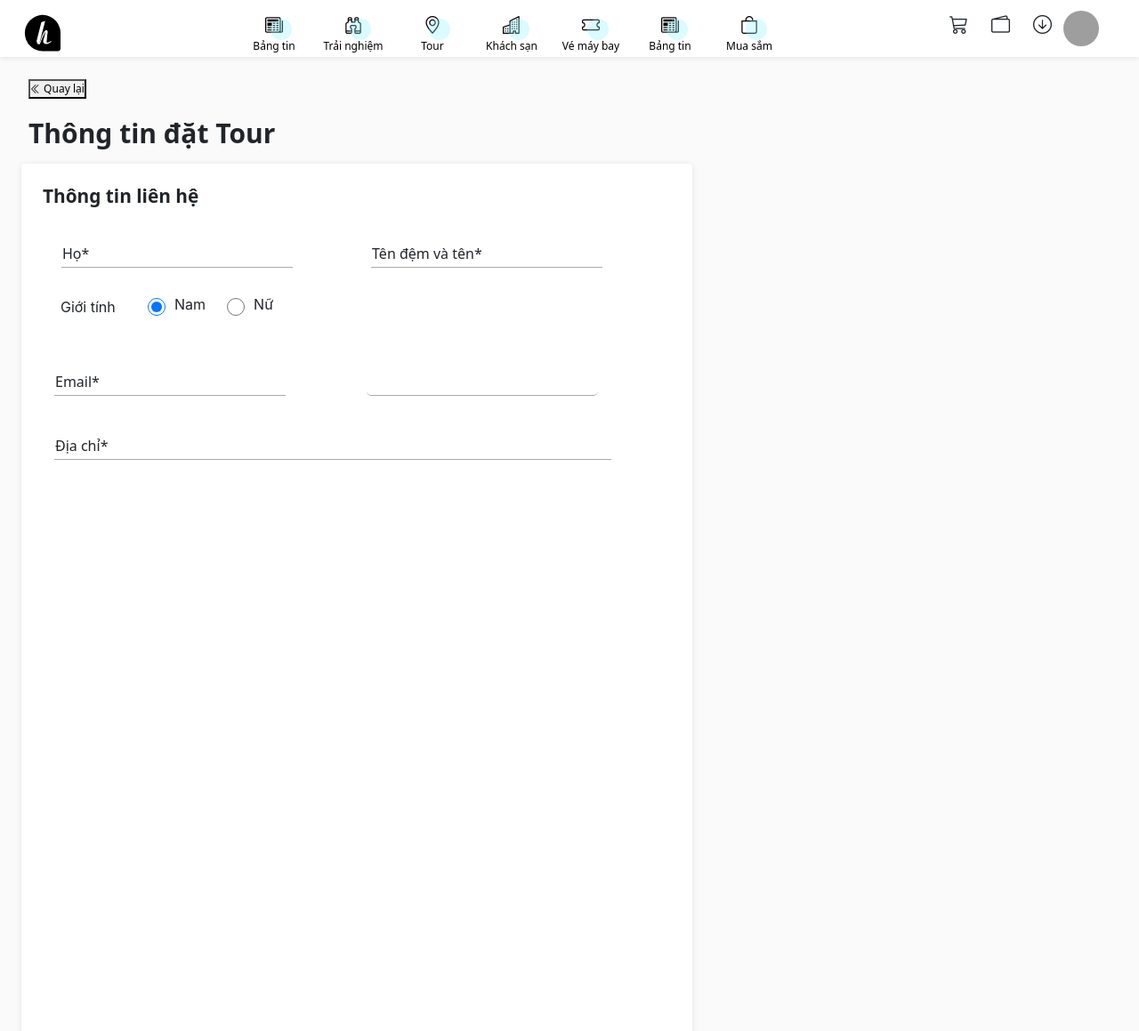
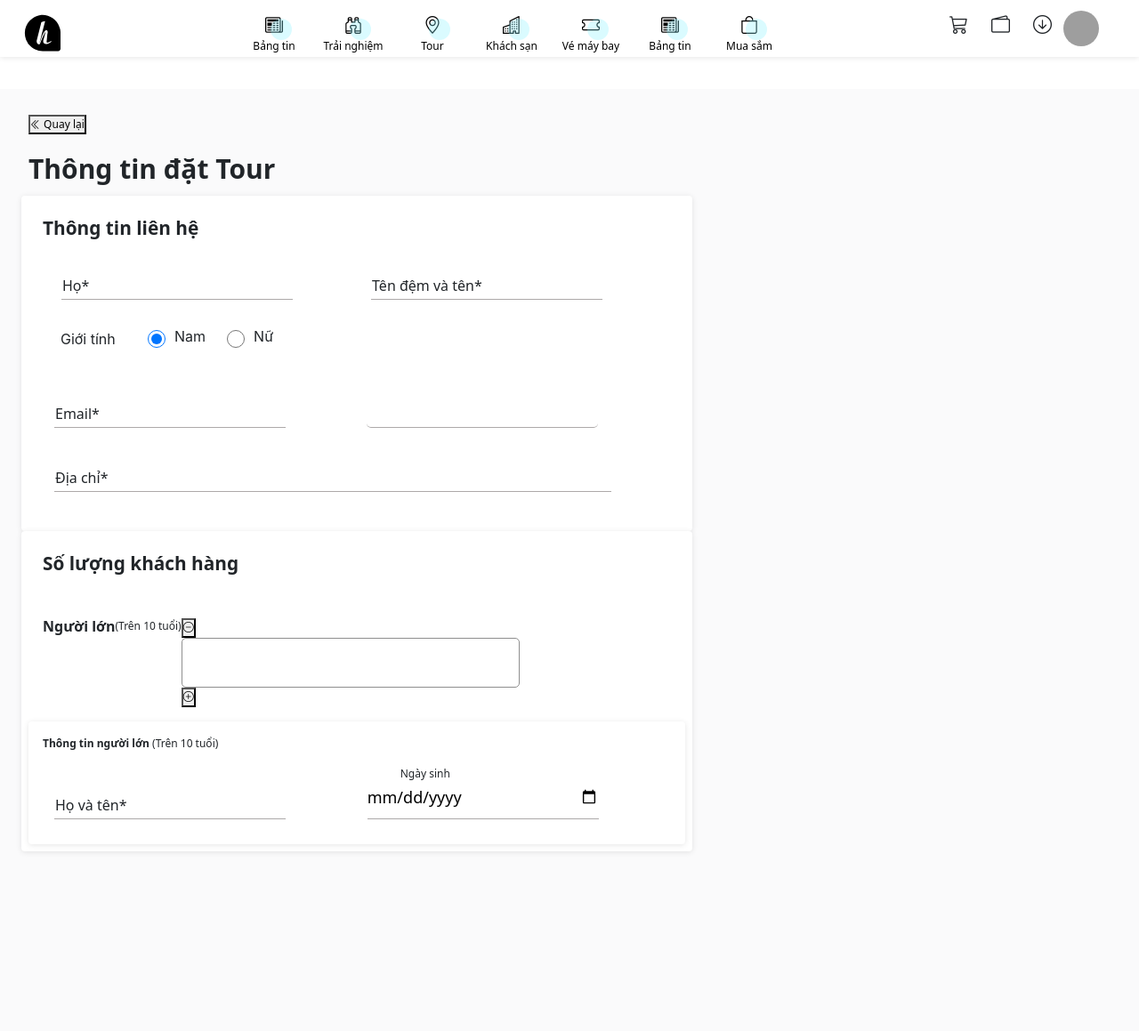
Before and after one commit to devShinchoku/BTL_nhom9, a PHP site: page /BTL_NHOM9/booking/index.html in a window 1280 px wide. Shown: the top 1159 px of the page at 89% size. After the commit the page ends 960 px from the top, so only its background shows below. Run offline with PHP 8.4, Linux system fonts and the light colour scheme; some libraries are stand-ins or nearby versions; grey boxes are pictures that could not be loaded.

Commit message:
book-slhk

```diff
--- a/booking/index.html
+++ b/booking/index.html
@@ -210,11 +210,60 @@
                     </div>
                 </div>
             </div>
-            <div class="sl-customer card">
+            <div class="sl-customer card" style="width: 754px;">
                  <div class="customer">
                      <h6>
                          <b>Số lượng khách hàng</b>
                     </h6>
+                </div>
+                <div class="person-sl">
+                    <div class="adult-sl" style="padding: 16px;">
+                        <h6 class="adult-text">
+                            <b>Người lớn</b>
+                        </h6>
+                            <p>(Trên 10 tuổi)</p>
+                        <div class="tab-sl">
+                                <div class="dash-tab">
+                                    <button class="dash-sl">
+                                        <i class="bi bi-dash-circle"></i>
+                                    </button>
+                                </div>
+                                <input class="text-sl-person" type="text">
+                                <div class="dash-tab">
+                                    <button class="plus-sl">
+                                        <i class="bi bi-plus-circle"></i>
+                                    </button>
+                                </div>
+                        </div>
+                    </div>
+                    <div class="adult-info card" style="padding: 16px;">
+                        <div>
+                            <p class="adult-info-1">
+                                <b>Thông tin người lớn</b>
+                                <span>
+                                    (Trên 10 tuổi)
+                                </span>
+                            </p>
+                        </div>
+                        <div class="adult-info-2" style="display: flex;">
+                            <div class="inputdecor-book btn-login-book">
+                                <input type="text" name="name" autocomplete="off" required style="margin-left: -33px;border-radius: 0px;" />
+                                    <label for="name" class="lable-name-book">
+                                        <span class="content-name2-book">
+                                                Họ và tên*
+                                        </span>
+                                    </label>
+                            </div>
+                            <div class="inputdecor-book btn-login-book">
+                                <input type="date" name="name" autocomplete="off" required style="margin-left: -33px;border-radius: 0px;" />
+                                    <label for="name" class="lable-name-book">
+                                        <span class="birth-day-adult">
+                                                Ngày sinh
+                                        </span>
+                                    </label>
+                            </div>
+                        </div>
+                    </div>
                 </div>
             </div>
         </div>
@@ -228,6 +277,7 @@
     <script src="https://cdn.jsdelivr.net/npm/bootstrap@5.1.3/dist/js/bootstrap.min.js"
         integrity="sha384-QJHtvGhmr9XOIpI6YVutG+2QOK9T+ZnN4kzFN1RtK3zEFEIsxhlmWl5/YESvpZ13"
         crossorigin="anonymous"></script>
+        <script src="booking.js"></script>
 </body>
         <script>
             const phoneInputField = document.querySelector("#phone");
--- a/css/style.css
+++ b/css/style.css
@@ -1051,25 +1051,6 @@ input:focus {
 
 /* book */
 
-/* .text-search{
-  display: fixed;
-}
-.text-search-inn{
-padding: 6px 24px 7px 0px;
-display: fixed;
-align-items: center;
-padding-right: 24px;
-position: relative;
-border-radius: 99px;
-background-color: #f5f5f5;
-}
-.text-search-in i{
-<<<<<<< Updated upstream
-  float: right;
-}*/
-=======
-  float: right; */
->>>>>>> Stashed changes
 .top-info-tour{
   width: 100%;
   height: 120px;
@@ -1099,7 +1080,6 @@ background-color: #f5f5f5;
 .info-lh1{
   padding: 8px;
   width: 754px;
-  height: 100%;
   left: 0;
 }
 .info-lh2{
@@ -1323,11 +1303,10 @@ background-color: #f5f5f5;
 .cart-price-tour:hover{
   background-color: #0e698a;
 }
-=======
+
 /*customer*/
 .sl-customer{
   padding: 8px;
-  width: 754px;
 }
 .customer{
   padding: 16px 16px 24px;
@@ -1341,5 +1320,14 @@ background-color: #f5f5f5;
 }
 
 
+/* sl-peole*/
 
->>>>>>> Stashed changes
+.adult-sl{
+  display: flex;
+}
+.input-sl .text-sl-person input{
+  width: 60px;
+  height: 0;
+}
+
+/* sl-people */
```
